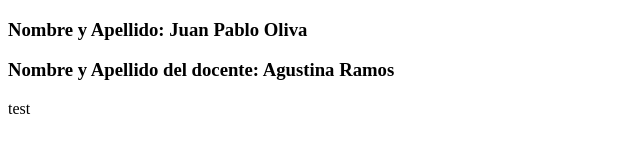
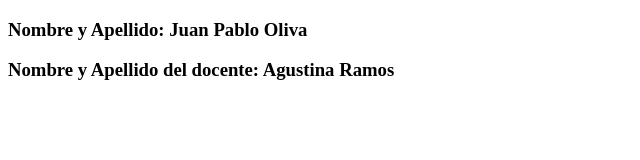
Before and after one commit to juampii10/claseHTML, a plain HTML site: page index.html in a window 1280 px wide. Shown: the full height of the page, 0-640 px from the left. Drawn offline with Linux system fonts and the light colour scheme.

Commit message:
Primera vez con git

```diff
--- a/index.html
+++ b/index.html
@@ -11,9 +11,6 @@
         <h3>Nombre y Apellido: Juan Pablo Oliva</h3>
         <h3>Nombre y Apellido del docente: Agustina Ramos</h3>
     </div>
-    <div>
-        <p>test</p>
-    </div>
 
 </body>
 </html>
```
